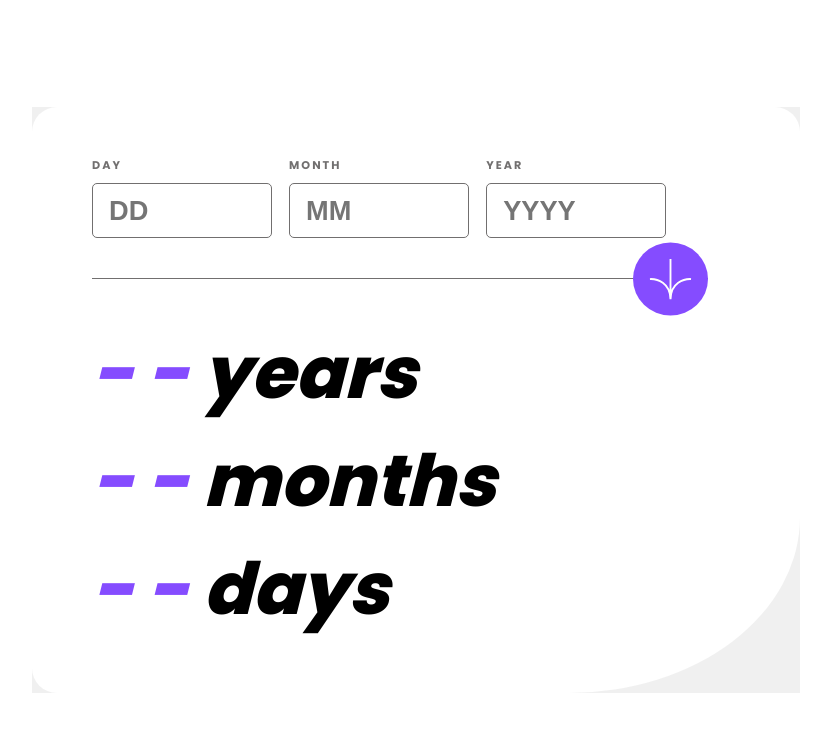
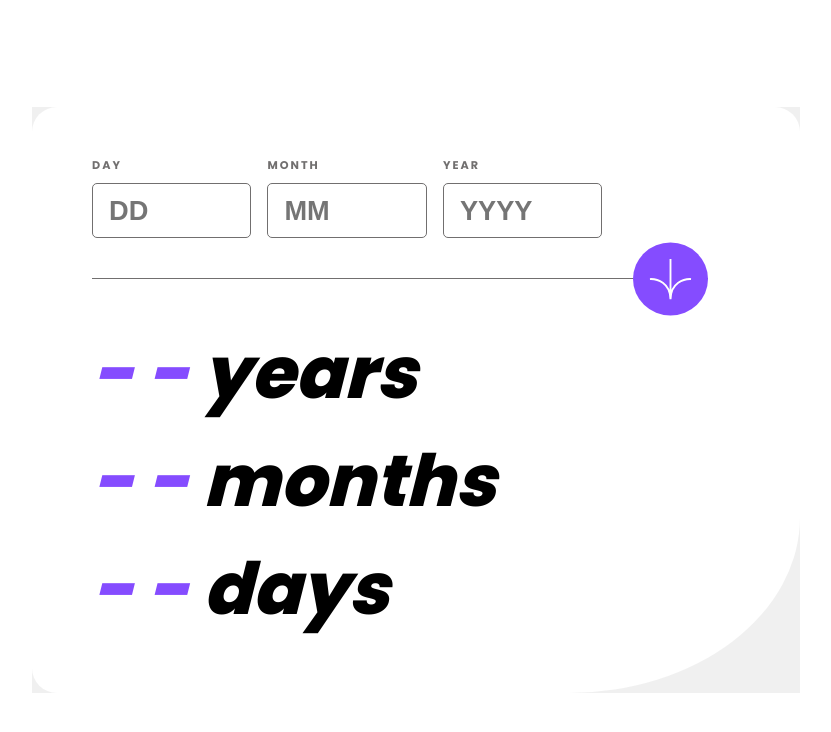
Before and after one commit to carniel-carl/age-calculator, a React (Create React App) app: page / in a window 1280 px wide. Shown: the top 732 px of the page, without its empty margins (224-1055 px from the left). Built offline with nearby package versions, Linux system fonts and the light colour scheme.

Commit message:
adjust size

```diff
--- a/src/component/Input/Input.css
+++ b/src/component/Input/Input.css
@@ -4,7 +4,7 @@ form {
 .input-details {
   display: flex;
   gap: 0.5rem;
-  width: 90%;
+  width: 80%;
 }
 
 .input-details div {
```
